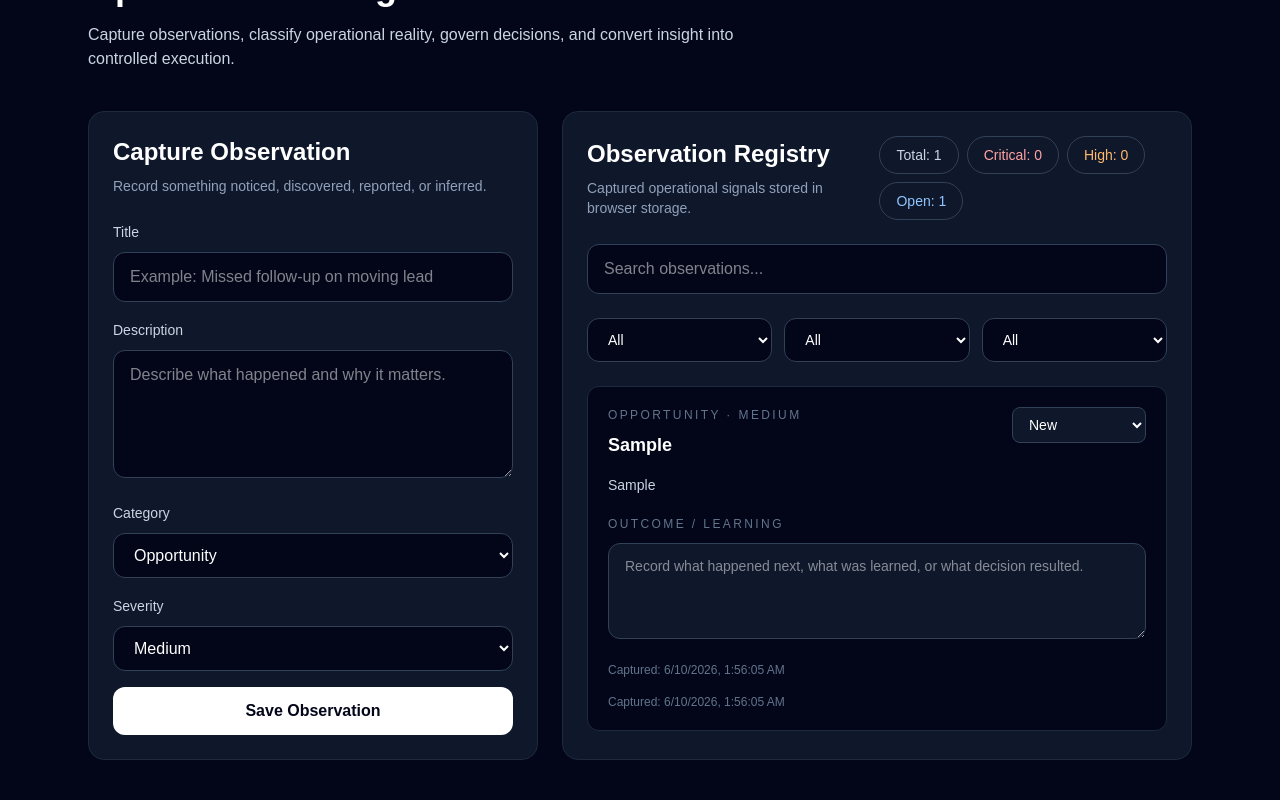
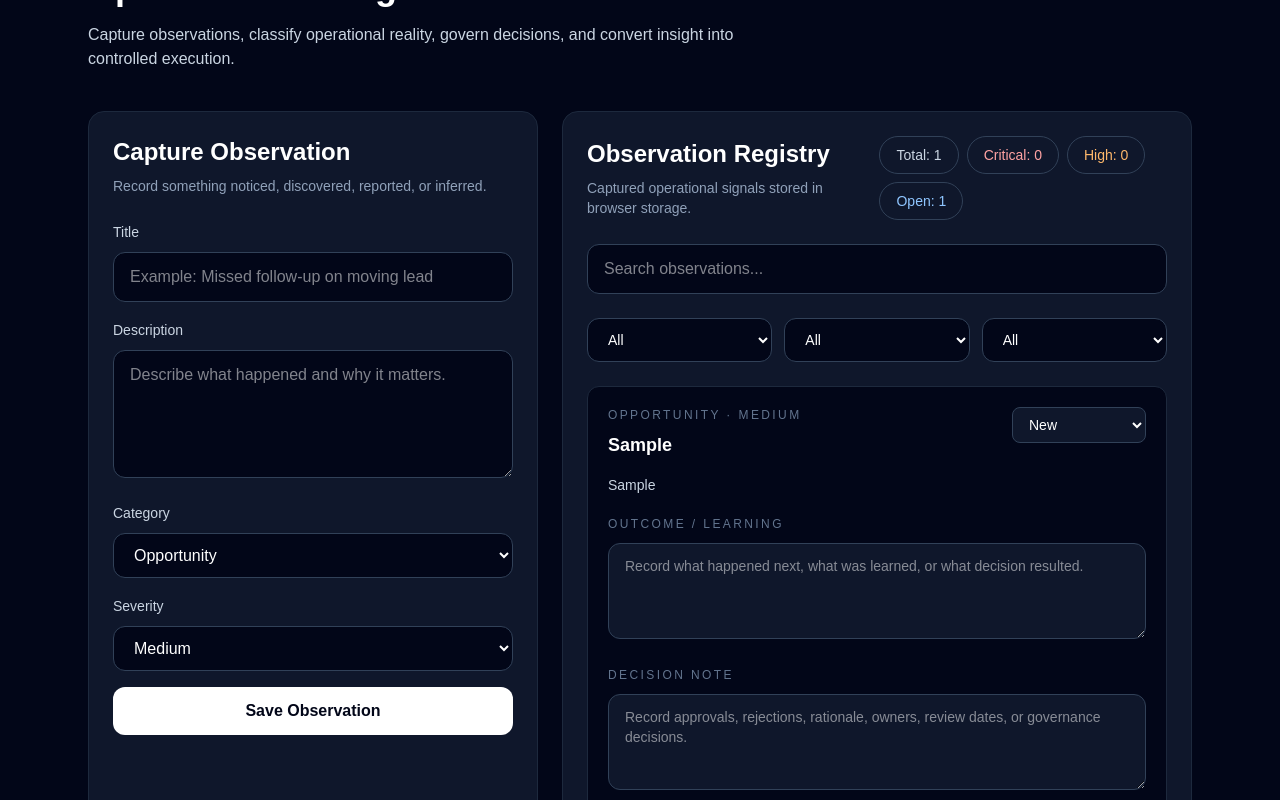
Before and after one commit to Simbaboop/GinzaAIpro, a Next.js app in the folder apps/ginzaaipro-dashboard/: page / in a window 1280 px wide. Both pictures are taken after typing "Sample", "Sample" into the empty fields and a click on the button "Save Observation". Shown: the part 105-905 px from the top of the page. Built offline with nearby package versions, Linux system fonts and the light colour scheme.

Commit message:
Add Observation governance decision notes

```diff
--- a/apps/ginzaaipro-dashboard/src/app/page.tsx
+++ b/apps/ginzaaipro-dashboard/src/app/page.tsx
@@ -10,6 +10,7 @@ type Observation = {
   severity: string;
   status: string;
   outcome: string;
+  decisionNote: string;
   createdAt: string;
 };
 
@@ -61,6 +62,7 @@ export default function Home() {
       category,
       status: "New",
       outcome: "",
+      decisionNote: "",
       createdAt: new Date().toISOString(),
     };
 
@@ -82,6 +84,13 @@ export default function Home() {
     setObservations((current) =>
       current.map((observation) =>
         observation.id === id ? { ...observation, outcome } : observation,
+      ),
+    );
+  }
+  function updateDecisionNote(id: string, decisionNote: string) {
+    setObservations((current) =>
+      current.map((observation) =>
+        observation.id === id ? { ...observation, decisionNote } : observation,
       ),
     );
   }
@@ -318,11 +327,20 @@ export default function Home() {
                         placeholder="Record what happened next, what was learned, or what decision resulted."
                       />
                     </div>
+                    <div className="mt-4">
+                      <label className="text-xs uppercase tracking-[0.2em] text-slate-500">
+                        Decision Note
+                      </label>
 
-                    <p className="mt-4 text-xs text-slate-500">
-                      Captured:{" "}
-                      {new Date(observation.createdAt).toLocaleString()}
-                    </p>
+                      <textarea
+                        className="mt-2 min-h-24 w-full rounded-xl border border-slate-700 bg-slate-900 px-4 py-3 text-sm text-white outline-none focus:border-slate-400"
+                        value={observation.decisionNote ?? ""}
+                        onChange={(event) =>
+                          updateDecisionNote(observation.id, event.target.value)
+                        }
+                        placeholder="Record approvals, rejections, rationale, owners, review dates, or governance decisions."
+                      />
+                    </div>
 
                     <p className="mt-4 text-xs text-slate-500">
                       Captured:{" "}
```
